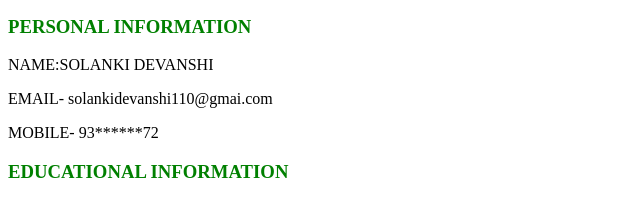
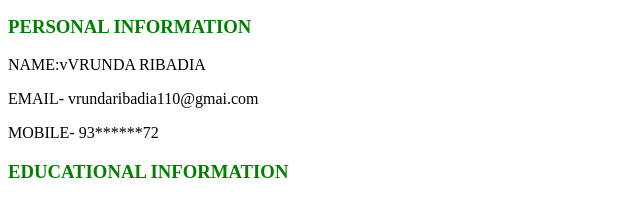
Before and after one commit to vrundaribadiya1/mywebsite, a plain HTML site: page index.html in a window 1280 px wide. Shown: the part 211-410 px from the top of the page, 0-640 px from the left. Drawn offline with Linux system fonts and the light colour scheme.

Commit message:
Update index.html

```diff
--- a/index.html
+++ b/index.html
@@ -8,11 +8,11 @@
   <img src="https://encrypted-tbn0.gstatic.com/images?q=tbn:ANd9GcQN-MhiOw4edP8T6QX-rmbCL1lcNr8hX8j2Mg&s" width="200" height="200">
 
  <h3 style="color:green;"> PERSONAL INFORMATION </h3>
- <p> NAME:SOLANKI DEVANSHI</p>
+ <p> NAME:vVRUNDA RIBADIA</p>
 
 
 
- <p> EMAIL- solankidevanshi110@gmai.com </p>
+ <p> EMAIL- vrundaribadia110@gmai.com </p>
  <p> MOBILE- 93******72 </p>
 
  <h3 style="color:green;"> EDUCATIONAL INFORMATION </h3>
```
